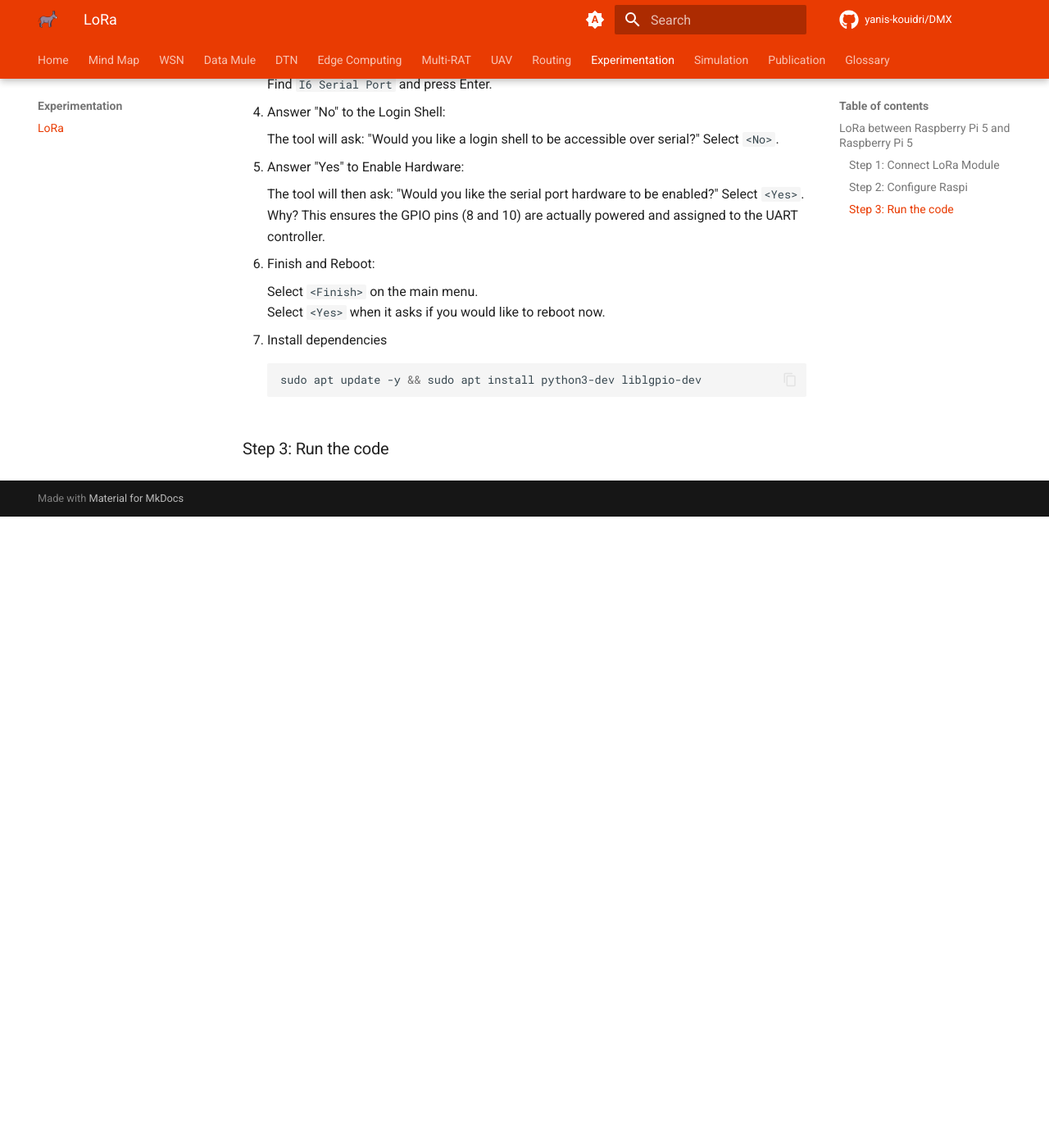
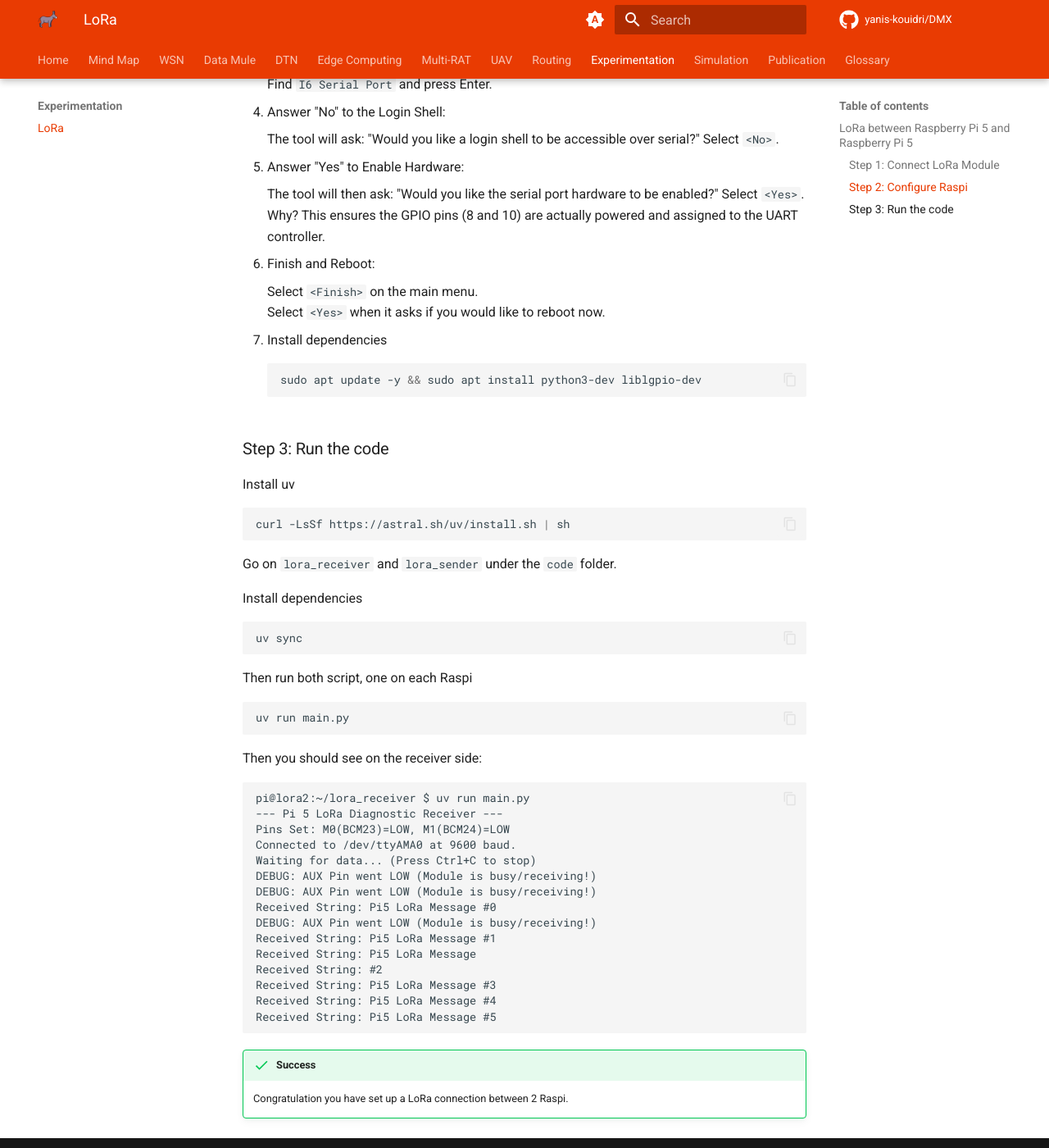
Before and after one commit to Yanis-Kouidri/DMX, an MkDocs documentation site: the page built from docs/experimentation/lora-raspi-esp32.md, in a window 1280 px wide and 1400 px high, scrolled down 3261 px. Shown: the whole window at 82% size. Built offline with MkDocs 1.6.1 and Material for MkDocs 9.7.7, drawn with Linux system fonts in a browser that asks for light colours; comment, search, counter and statistics services are not loaded; before the commit the page ends 3891 px from its top, so only the background shows below that.

Commit message:
feat: add code for sender and receiver

````diff
--- a/docs/experimentation/lora-raspi-esp32.md
+++ b/docs/experimentation/lora-raspi-esp32.md
@@ -76,3 +76,47 @@ To summarize
     ```
 
 ### Step 3: Run the code
+
+Install uv
+
+```bash
+curl -LsSf https://astral.sh/uv/install.sh | sh
+```
+
+Go on `lora_receiver` and `lora_sender` under the `code` folder.
+
+Install dependencies
+
+```bash
+uv sync
+```
+
+Then run both script, one on each Raspi
+
+```bash
+uv run main.py
+```
+
+Then you should see on the receiver side:
+
+```log
+pi@lora2:~/lora_receiver $ uv run main.py
+--- Pi 5 LoRa Diagnostic Receiver ---
+Pins Set: M0(BCM23)=LOW, M1(BCM24)=LOW
+Connected to /dev/ttyAMA0 at 9600 baud.
+Waiting for data... (Press Ctrl+C to stop)
+DEBUG: AUX Pin went LOW (Module is busy/receiving!)
+DEBUG: AUX Pin went LOW (Module is busy/receiving!)
+Received String: Pi5 LoRa Message #0
+DEBUG: AUX Pin went LOW (Module is busy/receiving!)
+Received String: Pi5 LoRa Message #1
+Received String: Pi5 LoRa Message
+Received String: #2
+Received String: Pi5 LoRa Message #3
+Received String: Pi5 LoRa Message #4
+Received String: Pi5 LoRa Message #5
+```
+
+!!! success
+
+    Congratulation you have set up a LoRa connection between 2 Raspi.
````
Also changed, not shown: docs/experimentation/code/lora_receiver/main.py (added, +52 -0 lines), docs/experimentation/code/lora_receiver/pyproject.toml (added, +11 -0 lines), docs/experimentation/code/lora_sender/main.py (added, +67 -0 lines), docs/experimentation/code/lora_sender/pyproject.toml (added, +12 -0 lines), 4 other files.
